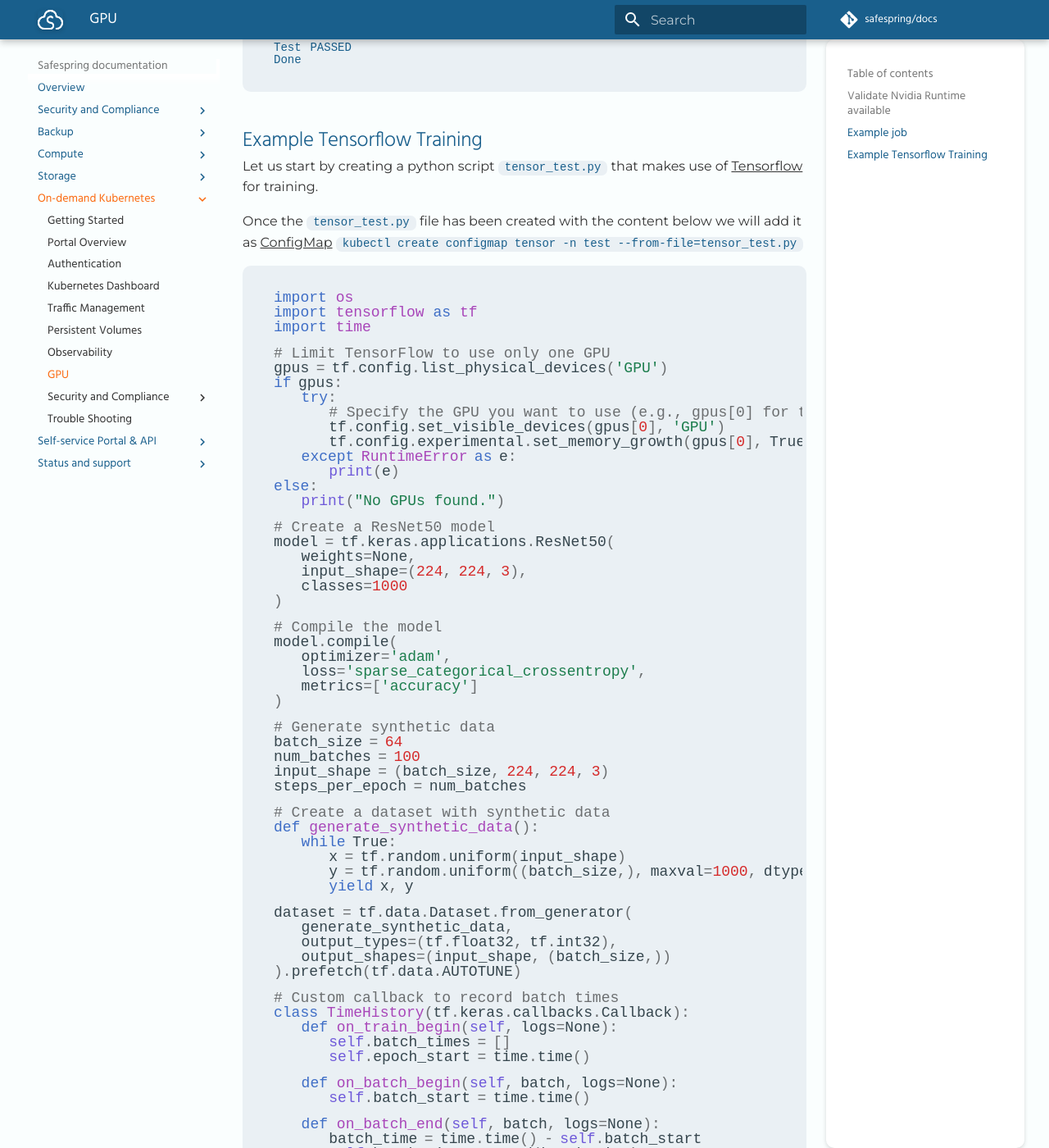
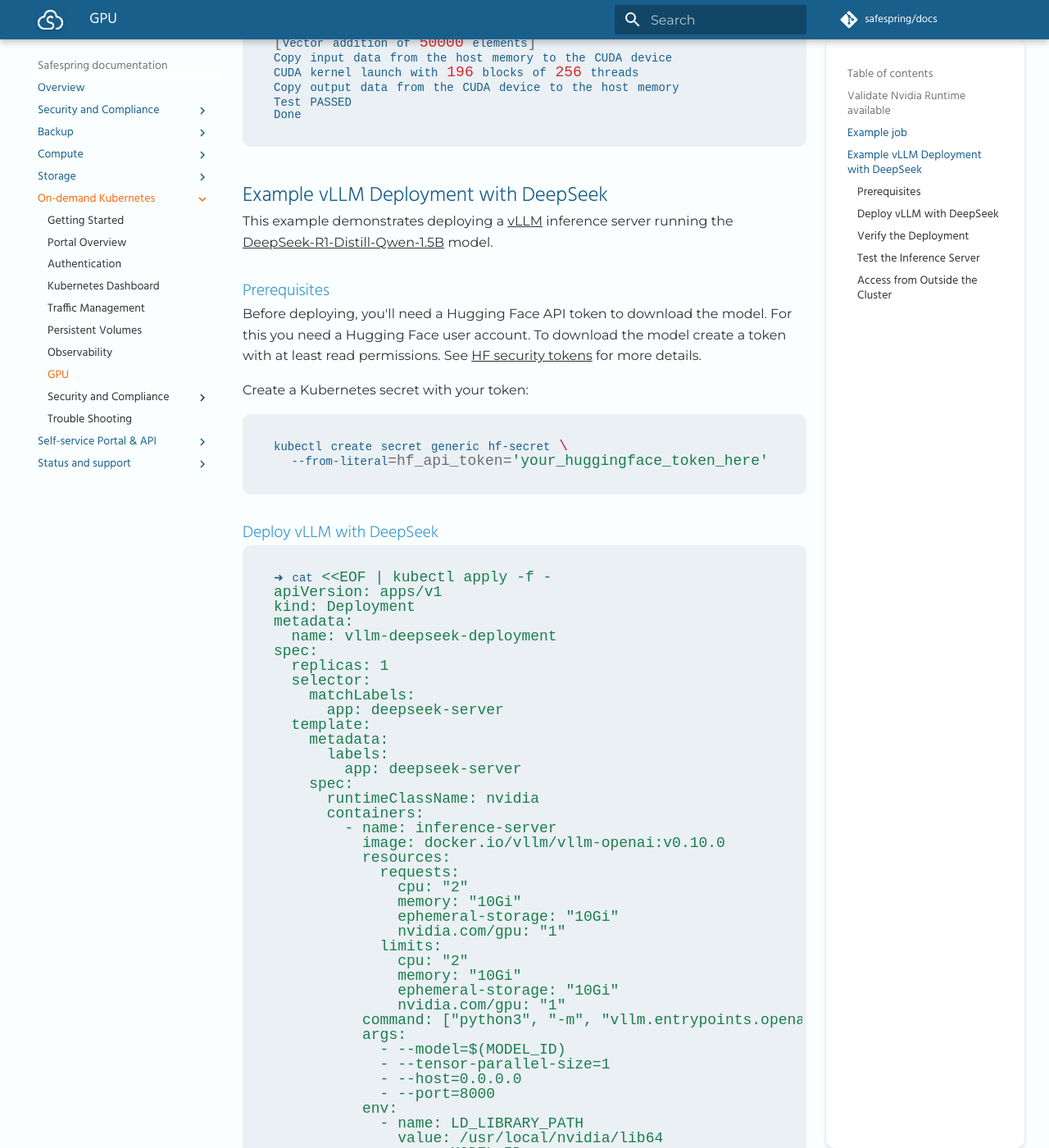
Before and after one commit to safespring/docs, an MkDocs documentation site: the page built from content/kubernetes/gpu.md, in a window 1280 px wide and 1400 px high, scrolled down 2000 px. Shown: the whole window at 82% size. Built offline with MkDocs 1.6.1 and Material for MkDocs 9.7.7, drawn with Linux system fonts in a browser that asks for light colours; some web fonts are replaced; a script that is not in the unit is left out; comment, search, counter and statistics services are not loaded; some of the changed text lies outside the part shown.

Commit message:
remove tensorflow from gpu example and replace with vllm deployment (#76)
* remove tensorflow from gpu example and replace with vllm deployment

* add cuda job back

````diff
--- a/content/kubernetes/gpu.md
+++ b/content/kubernetes/gpu.md
@@ -1,6 +1,8 @@
 # Making use of GPU
 
-In order to make use of GPU, one must add or already have worker nodes with [GPU flavors](../compute/flavors.md). Given that we use Talos Linux, we cannot make use of [NVIDIA GPU Operator](https://docs.nvidia.com/datacenter/cloud-native/gpu-operator/latest/index.html) and instead we install [NVIDIA device plugin for Kubernetes](https://github.com/NVIDIA/k8s-device-plugin).
+In order to make use of GPU, one must add or already have worker nodes with [GPU flavors](../compute/flavors.md). Currently this means you can only use On-demand Kubernetes clusters in STO2 that have worker nodes with flavors that are suffixed with `gA2`.
+
+Given that we use Talos Linux, we cannot make use of [NVIDIA GPU Operator](https://docs.nvidia.com/datacenter/cloud-native/gpu-operator/latest/index.html) and instead we install [NVIDIA device plugin for Kubernetes](https://github.com/NVIDIA/k8s-device-plugin).
 
 !!! note "Supported Nvidia Drivers"
     Currently we only support Talos [Nvidia OSS drivers](https://docs.siderolabs.com/talos/v1.11/configure-your-talos-cluster/hardware-and-drivers/nvidia-gpu).
@@ -88,149 +90,161 @@
 Done
 ```
 
-## Example Tensorflow Training
+## Example vLLM Deployment with DeepSeek
 
-Let us start by creating a python script `tensor_test.py` that makes use of [Tensorflow](https://www.tensorflow.org/) for training.
+This example demonstrates deploying a [vLLM](https://docs.vllm.ai/) inference server running the [DeepSeek-R1-Distill-Qwen-1.5B](https://huggingface.co/deepseek-ai/DeepSeek-R1-Distill-Qwen-1.5B) model.
 
-Once the `tensor_test.py` file has been created with the content below we will add it as [ConfigMap](https://kubernetes.io/docs/concepts/configuration/configmap/) `kubectl create configmap tensor -n test --from-file=tensor_test.py`
+### Prerequisites
 
-```python
-import os
-import tensorflow as tf
-import time
+Before deploying, you'll need a Hugging Face API token to download the model.
+For this you need a Hugging Face user account. To download the model create a token with at least read permissions. See [HF security tokens](https://huggingface.co/docs/hub/en/security-tokens) for more details.
 
-# Limit TensorFlow to use only one GPU
-gpus = tf.config.list_physical_devices('GPU')
-if gpus:
-    try:
-        # Specify the GPU you want to use (e.g., gpus[0] for the first GPU)
-        tf.config.set_visible_devices(gpus[0], 'GPU')
-        tf.config.experimental.set_memory_growth(gpus[0], True)
-    except RuntimeError as e:
-        print(e)
-else:
-    print("No GPUs found.")
+Create a Kubernetes secret with your token:
 
-# Create a ResNet50 model
-model = tf.keras.applications.ResNet50(
-    weights=None,
-    input_shape=(224, 224, 3),
-    classes=1000
-)
-
-# Compile the model
-model.compile(
-    optimizer='adam',
-    loss='sparse_categorical_crossentropy',
-    metrics=['accuracy']
-)
-
-# Generate synthetic data
-batch_size = 64
-num_batches = 100
-input_shape = (batch_size, 224, 224, 3)
-steps_per_epoch = num_batches
-
-# Create a dataset with synthetic data
-def generate_synthetic_data():
-    while True:
-        x = tf.random.uniform(input_shape)
-        y = tf.random.uniform((batch_size,), maxval=1000, dtype=tf.int32)
-        yield x, y
-
-dataset = tf.data.Dataset.from_generator(
-    generate_synthetic_data,
-    output_types=(tf.float32, tf.int32),
-    output_shapes=(input_shape, (batch_size,))
-).prefetch(tf.data.AUTOTUNE)
-
-# Custom callback to record batch times
-class TimeHistory(tf.keras.callbacks.Callback):
-    def on_train_begin(self, logs=None):
-        self.batch_times = []
-        self.epoch_start = time.time()
-
-    def on_batch_begin(self, batch, logs=None):
-        self.batch_start = time.time()
-
-    def on_batch_end(self, batch, logs=None):
-        batch_time = time.time() - self.batch_start
-        self.batch_times.append(batch_time)
-
-    def on_epoch_end(self, epoch, logs=None):
-        total_time = time.time() - self.epoch_start
-        avg_batch_time = sum(self.batch_times) / len(self.batch_times)
-        throughput = batch_size / avg_batch_time
-        print(f"\nAverage Step Time: {avg_batch_time:.4f} seconds")
-        print(f"Throughput: {throughput:.2f} images/second")
-        print(f"Total Training Time: {total_time:.2f} seconds")
-
-# Instantiate the callback
-time_callback = TimeHistory()
-
-# Train the model
-model.fit(
-    dataset,
-    epochs=1,
-    steps_per_epoch=steps_per_epoch,
-    callbacks=[time_callback],
-    verbose=1
-)
+```shell
+kubectl create secret generic hf-secret \
+  --from-literal=hf_api_token='your_huggingface_token_here'
 ```
 
-The next step involves creating a pod with the tensorflow image and installing the correct package namely `tensorflow[and-cuda]==2.15.1` so that GPU can be recognized.
+### Deploy vLLM with DeepSeek
 
 ```shell
 ➜ cat <<EOF | kubectl apply -f -
+apiVersion: apps/v1
+kind: Deployment
+metadata:
+  name: vllm-deepseek-deployment
+spec:
+  replicas: 1
+  selector:
+    matchLabels:
+      app: deepseek-server
+  template:
+    metadata:
+      labels:
+        app: deepseek-server
+    spec:
+      runtimeClassName: nvidia
+      containers:
+        - name: inference-server
+          image: docker.io/vllm/vllm-openai:v0.10.0
+          resources:
+            requests:
+              cpu: "2"
+              memory: "10Gi"
+              ephemeral-storage: "10Gi"
+              nvidia.com/gpu: "1"
+            limits:
+              cpu: "2"
+              memory: "10Gi"
+              ephemeral-storage: "10Gi"
+              nvidia.com/gpu: "1"
+          command: ["python3", "-m", "vllm.entrypoints.openai.api_server"]
+          args:
+            - --model=$(MODEL_ID)
+            - --tensor-parallel-size=1
+            - --host=0.0.0.0
+            - --port=8000
+          env:
+            - name: LD_LIBRARY_PATH
+              value: /usr/local/nvidia/lib64
+            - name: MODEL_ID
+              value: deepseek-ai/DeepSeek-R1-Distill-Qwen-1.5B
+            - name: HUGGING_FACE_HUB_TOKEN
+              valueFrom:
+                secretKeyRef:
+                  name: hf-secret
+                  key: hf_api_token
+          volumeMounts:
+            - mountPath: /dev/shm
+              name: dshm
+      volumes:
+        - name: dshm
+          emptyDir:
+            medium: Memory
+      tolerations:
+        - key: nvidia.com/gpu
+          operator: Exists
+          effect: NoSchedule
+---
 apiVersion: v1
-kind: Pod
+kind: Service
 metadata:
-  name: gpu-pod-example
-  namespace: test
+  name: llm-service
 spec:
-  containers:
-  - name: gpu-container
-    image: docker.io/tensorflow/tensorflow:latest-gpu
-    command: ["sleep", "infinity"]
-    resources:
-        limits:
-            nvidia.com/gpu: 1
-    volumeMounts:
-      - name: tensor
-        mountPath: /scripts
-  serviceAccount: default
-  runtimeClassName: nvidia
-  tolerations:
-  - key: nvidia.com/gpu
-    operator: Exists
-    effect: NoSchedule
-  volumes:
-    - name: tensor
-      configMap:
-        name: tensor
-        defaultMode: 420
+  selector:
+    app: deepseek-server
+  type: ClusterIP
+  ports:
+    - protocol: TCP
+      port: 8000
+      targetPort: 8000
 EOF
 ```
 
-Enter the pod:
+### Verify the Deployment
+
+Check that the deployment is running:
 
 ```shell
-kubectl -n test exec --stdin --tty pods/gpu-pod-example -- /bin/bash
+➜ kubectl get pods -l app=deepseek-server
+NAME                                        READY   STATUS    RESTARTS   AGE
+vllm-deepseek-deployment-xxxxxxxxxx-xxxxx   1/1     Running   0          2m
 ```
 
-and run the necessary commands to install packages, check the GPU is recognized and start the training.
+Check the logs to ensure the model is loaded:
 
 ```shell
-root@gpu-pod-example:/# pip3 install tensorflow[and-cuda]==2.15.1
-....
-root@gpu-pod-example:/# python3 -c "import tensorflow as tf; print(tf.config.list_physical_devices('GPU'))"
-....
-[PhysicalDevice(name='/physical_device:GPU:0', device_type='GPU')]
-root@gpu-pod-example:/# python3 /scripts/tensor_test.py 2>/dev/null
-100/100 [==============================] - ETA: 0s - loss: 7.9015 - accuracy: 4.6875e-04
-Average Step Time: 1.2005 seconds
-Throughput: 53.31 images/second
-Total Training Time: 120.16 seconds
-100/100 [==============================] - 120s 723ms/step - loss: 7.9015 - accuracy: 4.6875e-04
+➜ kubectl logs -l app=deepseek-server --tail=50
+```
 
+### Test the Inference Server
+
+Once the pod is running and the model is loaded, you can test the OpenAI-compatible API:
+
+```shell
+➜ kubectl run -it --rm curl-test --image=curlimages/curl --restart=Never -- \
+  curl -X POST http://llm-service:8000/v1/completions \
+  -H "Content-Type: application/json" \
+  -d '{
+    "model": "deepseek-ai/DeepSeek-R1-Distill-Qwen-1.5B",
+    "prompt": "Explain quantum computing in simple terms:",
+    "max_tokens": 100,
+    "temperature": 0.7
+  }'
 ```
+
+Or test with a chat completion:
+
+```shell
+➜ kubectl run -it --rm curl-test --image=curlimages/curl --restart=Never -- \
+  curl -X POST http://llm-service:8000/v1/chat/completions \
+  -H "Content-Type: application/json" \
+  -d '{
+    "model": "deepseek-ai/DeepSeek-R1-Distill-Qwen-1.5B",
+    "messages": [
+      {"role": "user", "content": "What is the capital of France?"}
+    ],
+    "max_tokens": 50
+  }'
+```
+
+### Access from Outside the Cluster
+
+To access the service from outside the cluster, you can use port-forwarding:
+
+```shell
+➜ kubectl port-forward service/llm-service 8000:8000
+```
+
+Then test from your local machine:
+
+```shell
+➜ curl -X POST http://localhost:8000/v1/completions \
+  -H "Content-Type: application/json" \
+  -d '{
+    "model": "deepseek-ai/DeepSeek-R1-Distill-Qwen-1.5B",
+    "prompt": "Hello, how are you?",
+    "max_tokens": 50
+  }'
+```
````
